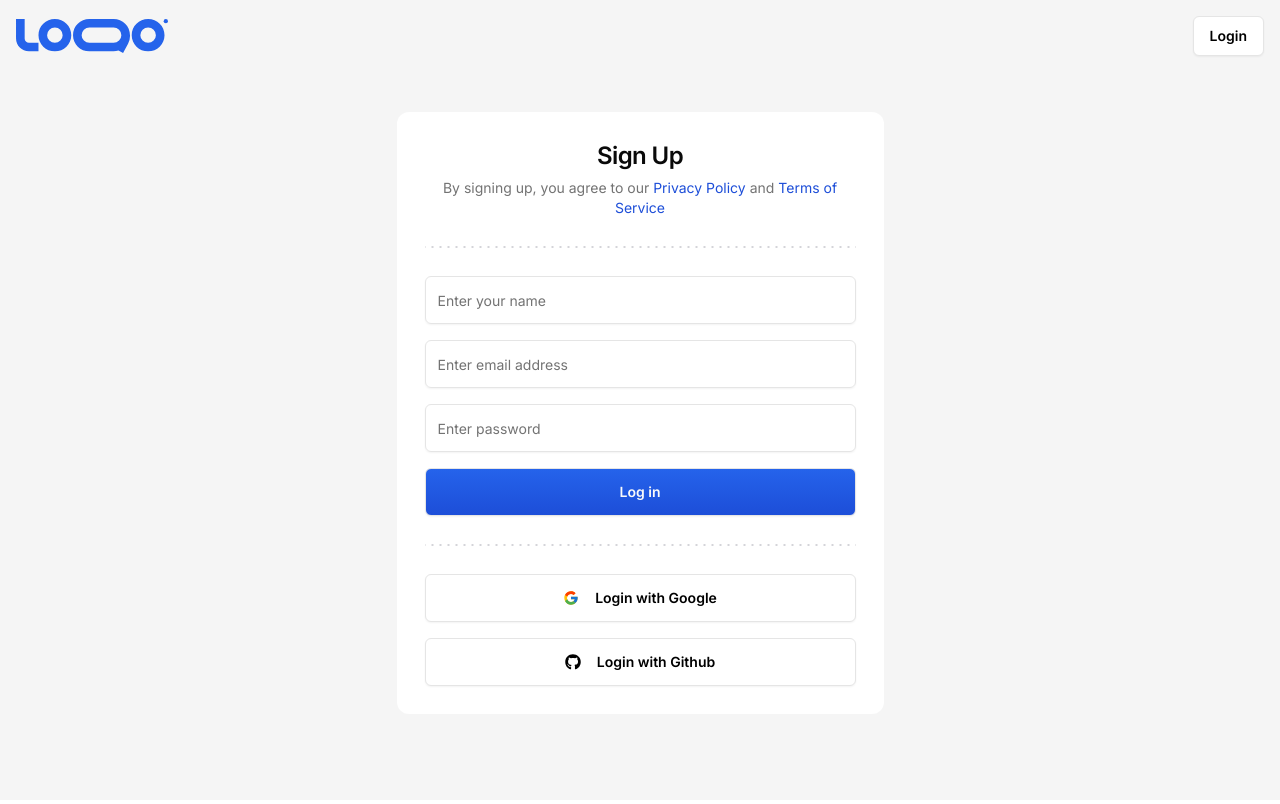
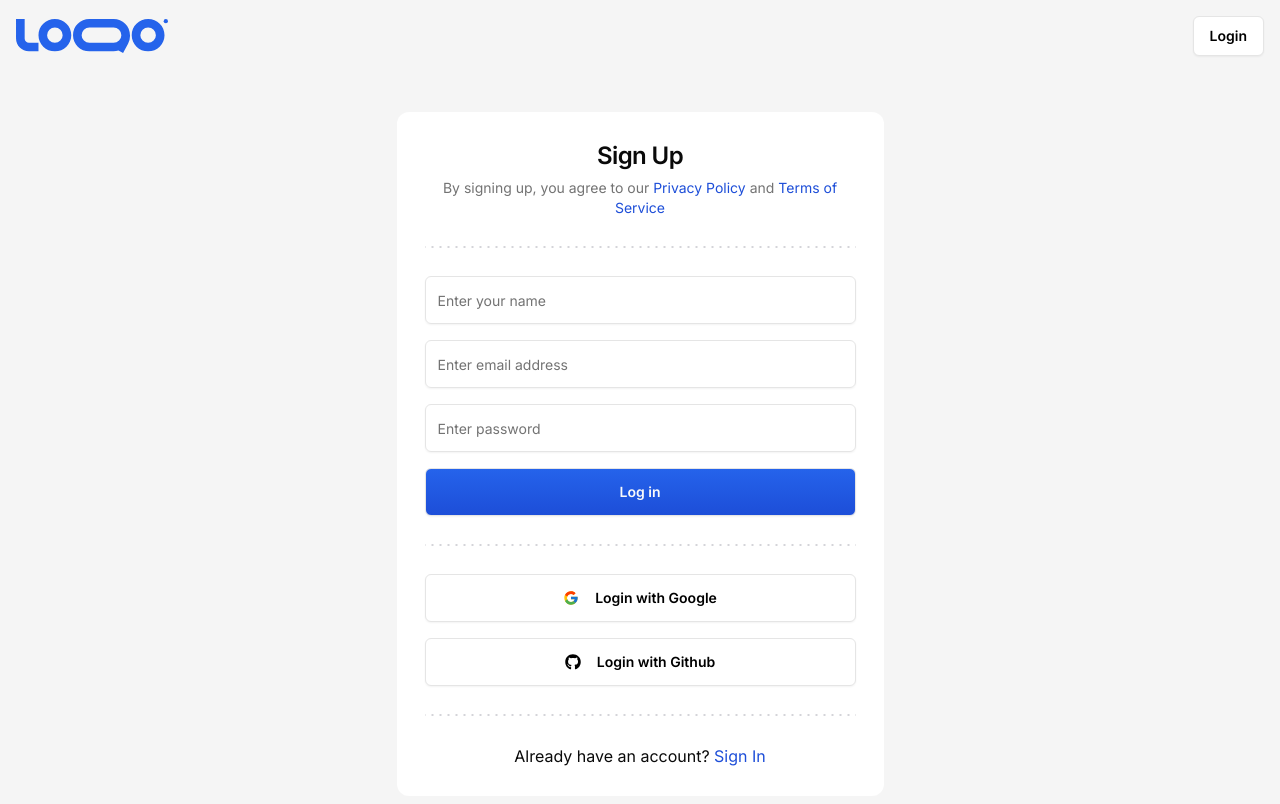
Before and after one commit to VYemetss/jira-clone, a Next.js app: page /sign-up in a window 1280 px wide. Shown: the top 804 px of the page. Built offline with nearby package versions, Linux system fonts and the light colour scheme.

Commit message:
added bottom part of sign in and sign up card

```diff
--- a/src/features/auth/components/sign-in-card.tsx
+++ b/src/features/auth/components/sign-in-card.tsx
@@ -12,6 +12,7 @@
 import {z} from "zod";
 import {zodResolver} from "@hookform/resolvers/zod";
 import {useForm} from "react-hook-form";
+import Link from "next/link"
 import {
     Form,
     FormControl,
@@ -99,6 +100,15 @@
                     Login with Github
                 </Button>
             </CardContent>
+            <div className={'px-7'}>
+                <DottedSeparator/>
+            </div>
+            <CardContent className={"p-7 flex justify-center items-center"}>
+                <p>Don&apos;t have an account?</p>
+                <Link href={"/sign-up"}>
+                    <span className={'text-blue-700'}>&nbsp;Sign Up</span>
+                </Link>
+            </CardContent>
         </Card>
     );
 };
--- a/src/features/auth/components/sign-up-card.tsx
+++ b/src/features/auth/components/sign-up-card.tsx
@@ -128,6 +128,15 @@
                     Login with Github
                 </Button>
             </CardContent>
+            <div className={'px-7'}>
+                <DottedSeparator/>
+            </div>
+            <CardContent className={"p-7 flex justify-center items-center"}>
+                <p>Already have an account?</p>
+                <Link href={"/sign-in"}>
+                    <span className={'text-blue-700'}>&nbsp;Sign In</span>
+                </Link>
+            </CardContent>
         </Card>
     );
 };
```
